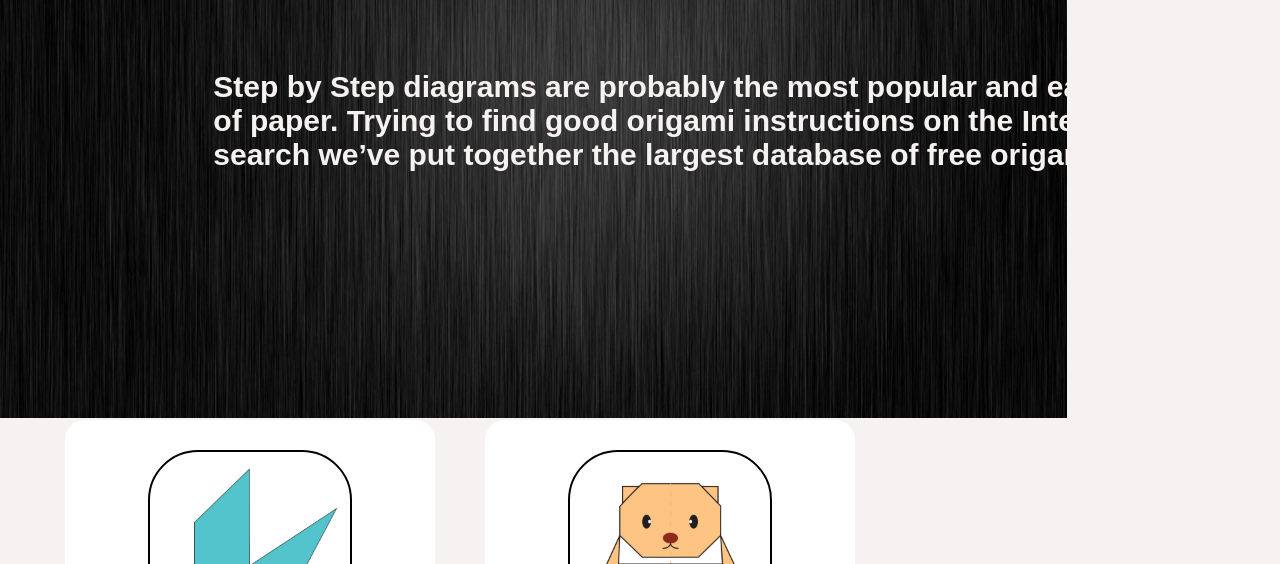
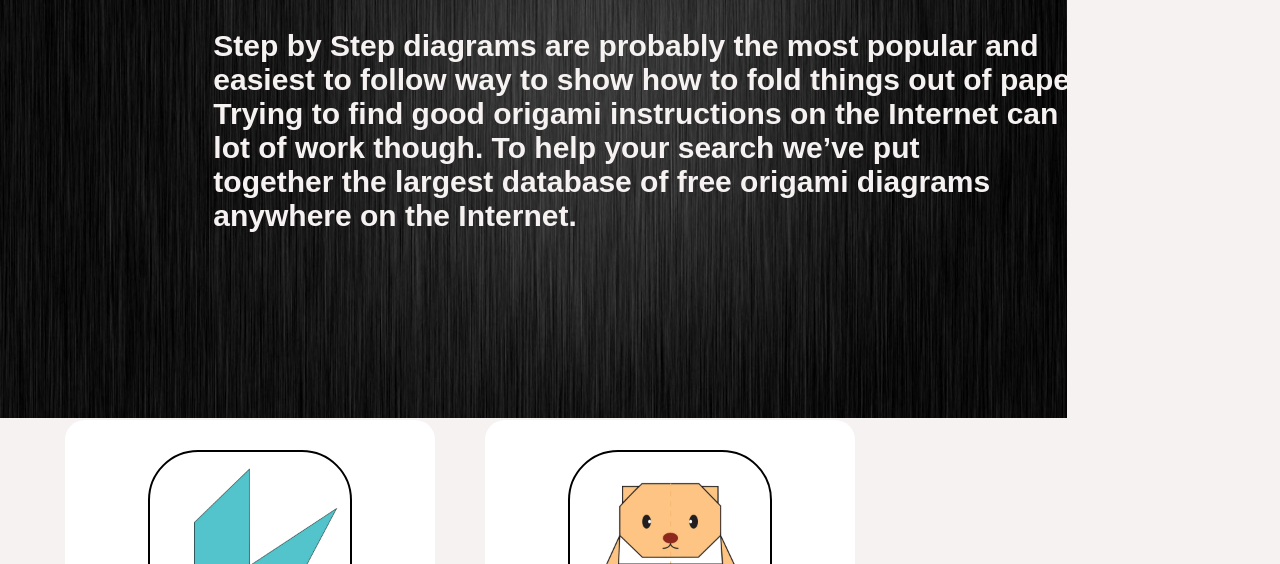
Before and after one commit to Shaurya443/c-52, a plain HTML site: page index.html in a window 1280 px wide. Shown: the part 236-800 px from the top of the page. Drawn offline with Linux system fonts and the light colour scheme.

Commit message:
Update index.html

```diff
--- a/index.html
+++ b/index.html
@@ -19,9 +19,12 @@
       Origami Instructions and Diagrams
     </p>
     <h3><br>
-    Step by Step diagrams are probably the most popular and easiest to follow way to show how to fold things out of paper.
-    Trying to find good origami instructions on the Internet can be a lot of work though. To help your search we’ve put
-    together the largest database of free origami diagrams anywhere on the Internet.
+    Step by Step diagrams are probably the most popular and<br>
+     easiest to follow way to show how to fold things out of paper.</br>
+    Trying to find good origami instructions on the Internet can be a <br>
+    lot of work though. To help your search we’ve put</br>
+    together the largest database of free origami diagrams<br>
+     anywhere on the Internet.</br>
     </h3>
 </div>
 <div class ="grid">
```
